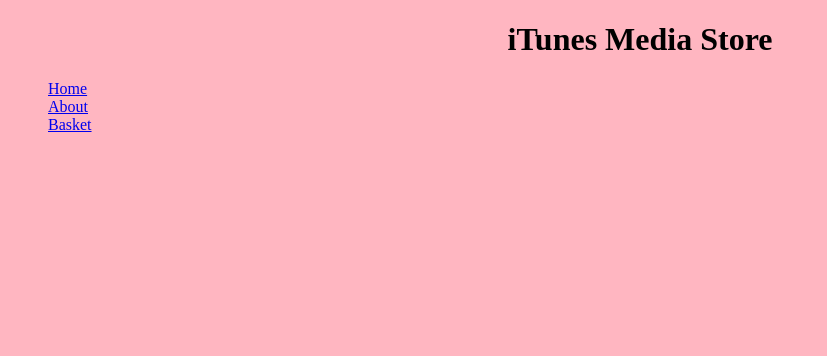
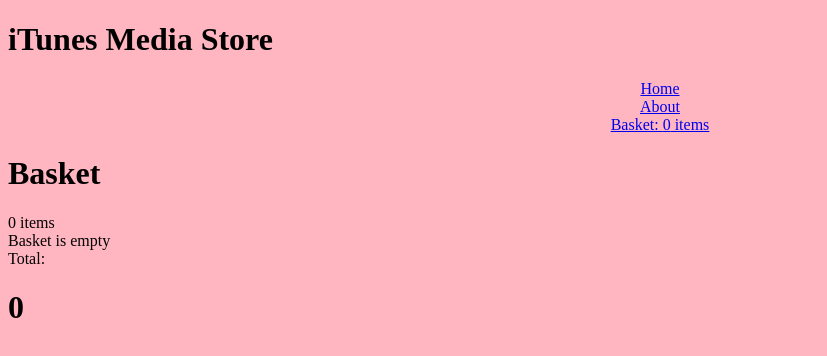
Before and after one commit to black-codher-bootcamp-2022-daly/unit-04-react-assessment-rebeccay2929, a React (Create React App) app: page /basket in a window 1280 px wide. Shown: the top 356 px of the page, without its empty margins (0-827 px from the left). Built offline with nearby package versions, Linux system fonts and the light colour scheme.

Commit message:
basket not working

```diff
--- a/src/App.js
+++ b/src/App.js
@@ -8,12 +8,18 @@
 import Search from "./components/Search";
 import About from "./pages/About";
 import Basket from "./components/Basket";
+import BasketTotal from "./components/BasketTotal";
+import BasketCount from "./components/BasketCount";
 
-function App(){
+
+
+
+function App() {
   const [products, setProducts]= useState(data);
   const [phrase, setPhrase] = useState("");
-  // const [basket, setBasket]= useState([]);
-  // const [counter, setCounter]= useState(0);
+  const [basket, setBasket]= useState([]);
+  const [count, setCounter]= useState(0);
+  const [setTotal] = useState(basket);
 
 
   // async function Search(value)  {
@@ -25,7 +31,40 @@
   //   }
   //     }
 
-  async function search (value) {
+const basketTotal = basket.reduce(
+  (increase, add) => increase + add.trackPrice, 0
+);
+
+function addToBasket(trackId) {
+  products.map((item) => {
+  if (item.trackId === trackId) {
+    products.inBasket = true;
+    setCounter(count + 1);
+    setBasket((prev) => [...prev, products])
+
+  }
+  return item;
+});
+setTotal(basketTotal);
+}
+
+function removeFromBasket(trackId) {
+  const removeProduct =[];
+  basket.filter((item) => {
+    if (item.trackId !== trackId) {
+      removeProduct.push(item);
+    } else {
+      item.inBasket = !item.inBasket;
+    }
+      return item;
+    });
+
+    setBasket(removeProduct);
+    setCounter(count -1);
+}
+
+
+  async function search(value) {
     const url = `https://itunes.apple.com/search?term=${value}&limit=30&explicit=no`;
 
     const results = await fetch(url).then((res) => res.json());
@@ -34,16 +73,19 @@
     }
   };
 
+
+
   return(
     <Router>
       <div>
       <h1 className="Store"> iTunes Media Store</h1>
 
-      <Header/>
+      <Header itemCount={count}/>
       <Routes>
+
         <Route path ="/" element ={<Home/>}></Route>
         <Route path ="/about" element ={<About/>}></Route>
-        <Route path ="/basket" element ={<Basket/>}></Route>
+        <Route path ="/basket" element ={<BasketItems/>}></Route>
 
       </Routes>
       </div>
@@ -54,17 +96,34 @@
     return (
       <>
       <Search phrase={phrase} setPhrase={setPhrase} search={search}></Search>
-      {/* <Search
-          phrase={phrase}
-          setPhrase={setPhrase}
-          handleSubmit={search}
-          /> */}
       <ProductList
       items={products}
+      addToBasket={addToBasket}
+      removeFromBasket={removeFromBasket}
+      itemCount={data.length}
       />
 
       </>
     );
   }
+
+  function BasketItems(){
+    return (
+      <div>
+        <BasketCount basketCount={basket.length}/>
+        {
+          <Basket
+          basket={basket}
+          removeFromBasket={removeFromBasket}
+          basketCount={count}
+          basketTotal={basketTotal}
+          />
+        }
+        <div>
+          Total: <BasketTotal basketTotal={basketTotal}/>
+        </div>
+      </div>
+    )
+  }
 }
 export default App;
--- a/src/components/Basket.js
+++ b/src/components/Basket.js
@@ -1,8 +1,34 @@
 import React from "react";
+import Product from "./Product";
 
-function Basket(props){
-    return(
-        <div></div>
-    )
+const Basket =({basket, ...props}) => {
+    const {removeFromBasket} = props;
+    console.log("show me basket")
+    return (
+        <div>
+            {!basket || basket.length === 0 ?(
+                <div className="empty-basket"> Basket is empty </div>
+            ) :(
+                basket.map((item) => (
+                    <div className="product" key={item.trackId}>
+                        <Product
+                            item={item}
+                            kind= {item.kind}
+                            name ={item.trackName}
+                            thumbnail={item.artworkUrl100}
+                            artistName={item.artistName}
+                            price={item.trackPrice}
+                            description={item.shortDescription}
+                            inBasket ={item.inBasket}
+                            removeFromBasket={removeFromBasket}
+                            />
+                            </div>
+                ))
+            )}
+
+        </div>
+    );
 };
+
+
 export default Basket;
--- a/src/components/BasketCount.js
+++ b/src/components/BasketCount.js
@@ -0,0 +1,11 @@
+import React from "react";
+
+function BasketCount(props) {
+    return (
+        <div>
+            <h1 className="items-basket"> Basket</h1>
+            {props.basketCount} items
+        </div>
+    );
+}
+export default BasketCount;
--- a/src/components/BasketTotal.js
+++ b/src/components/BasketTotal.js
@@ -0,0 +1,6 @@
+import React from "react";
+
+function basketTotal(props) {
+    return <h1 className="total"> {props.basketTotal}</h1>;
+}
+export default basketTotal;
--- a/src/components/Header.js
+++ b/src/components/Header.js
@@ -19,7 +19,7 @@
 
         <li>
             <Link to="/basket" id="basket-link" className="List">
-                Basket
+                Basket: {props.itemCount} items
             </Link>
         </li>
     </ul>
--- a/src/components/Product.js
+++ b/src/components/Product.js
@@ -1,6 +1,6 @@
 import React from "react";
 
-function Product({item}) {
+function Product({ item, addToBasket, removeFromBasket }) {
   const {
     trackId,
     kind,
@@ -9,20 +9,30 @@
     artistName,
     trackPrice,
     shortDescription,
+    inBasket,
   } = item;
+
   return (
     <div className="Product-box">
-        <img src={artworkUrl100} alt={trackName}/>
+      <img src={artworkUrl100} alt={trackName} />
       <div className="Product-list">
         <h2> {trackName}</h2>
         <h3>{artistName}</h3>
         <h3> £{trackPrice}</h3>
         <h3> {kind}</h3>
         <h3>{shortDescription}</h3>
+      </div>
 
+      <div>
+        {inBasket !== true ? (
+          <button onClick={() => addToBasket(trackId)}> Add item </button>
+        ) : (
+          <button onClick={() => removeFromBasket(trackId)}>
+            Remove item
+          </button>
+        )}
       </div>
     </div>
-
   );
 }
 export default Product;
--- a/src/components/ProductList.js
+++ b/src/components/ProductList.js
@@ -4,9 +4,9 @@
 
 function ProductList(props) {
     return (
-        <div className="main-page">
-            <h1 className="title"> Suggested for you</h1> {""}
-            {!props.items || props.items.length === 0? (
+        <div>
+            <h1 className="title"> Suggested for you</h1>
+            {!props.items || props.items.length === 0 ? (
                 <div className="empty"> No items found.</div>):
                 (
                     props.items.map((item) => (
@@ -20,6 +20,8 @@
                             artistName={item.artistName}
                             price={item.trackPrice}
                             description={item.shortDescription}
+                            addToBasket={props.addToBasket}
+                            removeFromBasket={props.removeFromBasket}
                             />
                         </div>
                     ))
--- a/src/components/Search.js
+++ b/src/components/Search.js
@@ -15,12 +15,11 @@
         <em> {phrase && "Searched item: " + phrase}</em>
       </p>
       <input
-        className="Text-input"
         type="text"
         value={phrase}
         onChange={handleChange}
       />
-      <button className="Button-submit" type="submit" onClick={onSubmit}>
+      <button type="submit" onClick={onSubmit}>
         Search
       </button>
     </form>
--- a/src/styles/App.css
+++ b/src/styles/App.css
@@ -4,7 +4,7 @@
   background-color: lightpink;
 }
 
-.Store, Header{
+.Header{
  text-align: center;
 
 }
```
Lines whose indentation alone changed are shown as unchanged.
